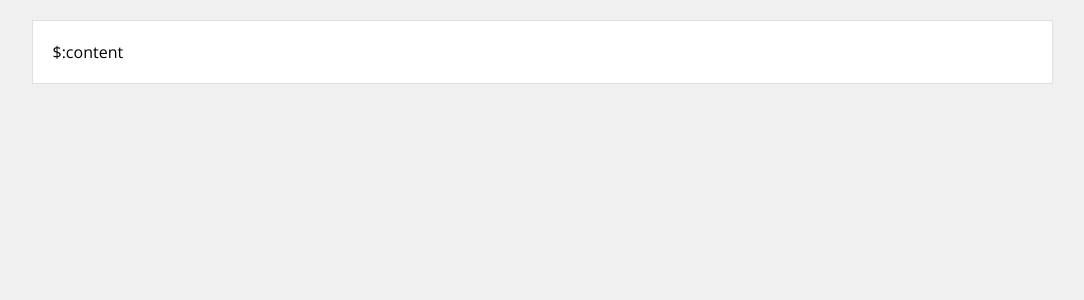
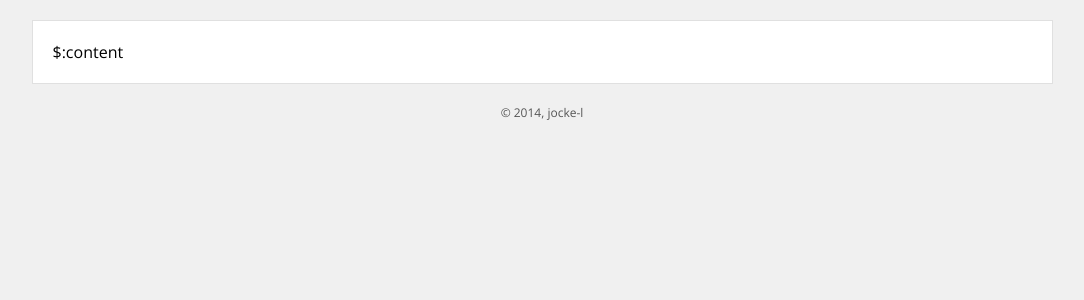
Before and after one commit to jocke-l/cod2stats, a Python web app: template cod2stats/templates/base.html in a window 1280 px wide. Shown: the part 45-345 px from the top of the page, without its empty margins (98-1182 px from the left). Run offline with Jinja, Linux system fonts and the light colour scheme; the template is opened without the code that fills it, so the values that code supplies are empty.

Commit message:
added footer

```diff
--- a/cod2stats/templates/base.html
+++ b/cod2stats/templates/base.html
@@ -13,5 +13,8 @@
     <main>
       $:content
     </main>
+    <footer>
+      &copy; 2014, jocke-l
+    </footer>
   </body>
 </html>
--- a/static/css/site.css
+++ b/static/css/site.css
@@ -93,3 +93,10 @@
    background :#d0d0ff;
 
 }
+
+footer {
+   margin-top: 20px;
+   font-size: 9pt;
+   color: #555555;
+   text-align: center;
+}
```
